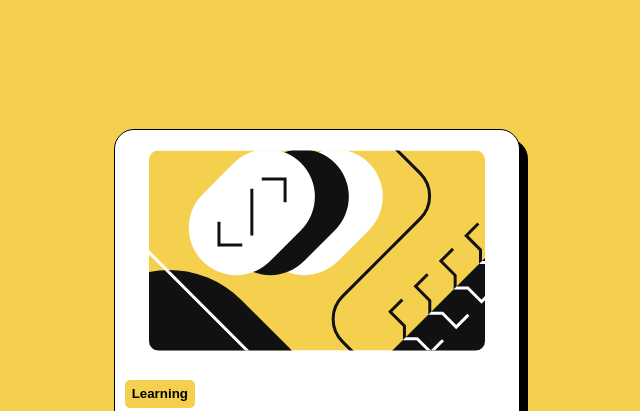
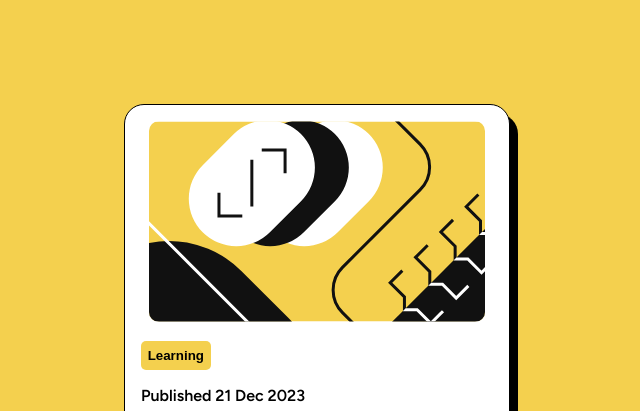
Before and after one commit to chilledoutluke/blog-preview-card-main, a plain HTML site: page index.html in a window 1280 px wide. Shown: the top 411 px of the page, without its empty margins (323-963 px from the left). Drawn offline with Linux system fonts and the light colour scheme.

Commit message:
changed around the width

```diff
--- a/style.css
+++ b/style.css
@@ -21,13 +21,12 @@ body {
 /* container  */
 
 .container {
-    padding: 10em;
+    padding: 1em;
     border-radius: 20px;
-    max-width: 24rem;
+    max-width: 22rem;
     display: block;
     background-color: var(--white);
     border: 1px solid;
-    padding: 0.625em;
     box-shadow: 0.5em 0.625em;
 }
 
@@ -37,7 +36,8 @@ body {
     display: flex;
     justify-content: center;
     align-items: center;
-    padding: 0.625em;
+    height: auto;
+    width: 22em;
 }
 
 
```
